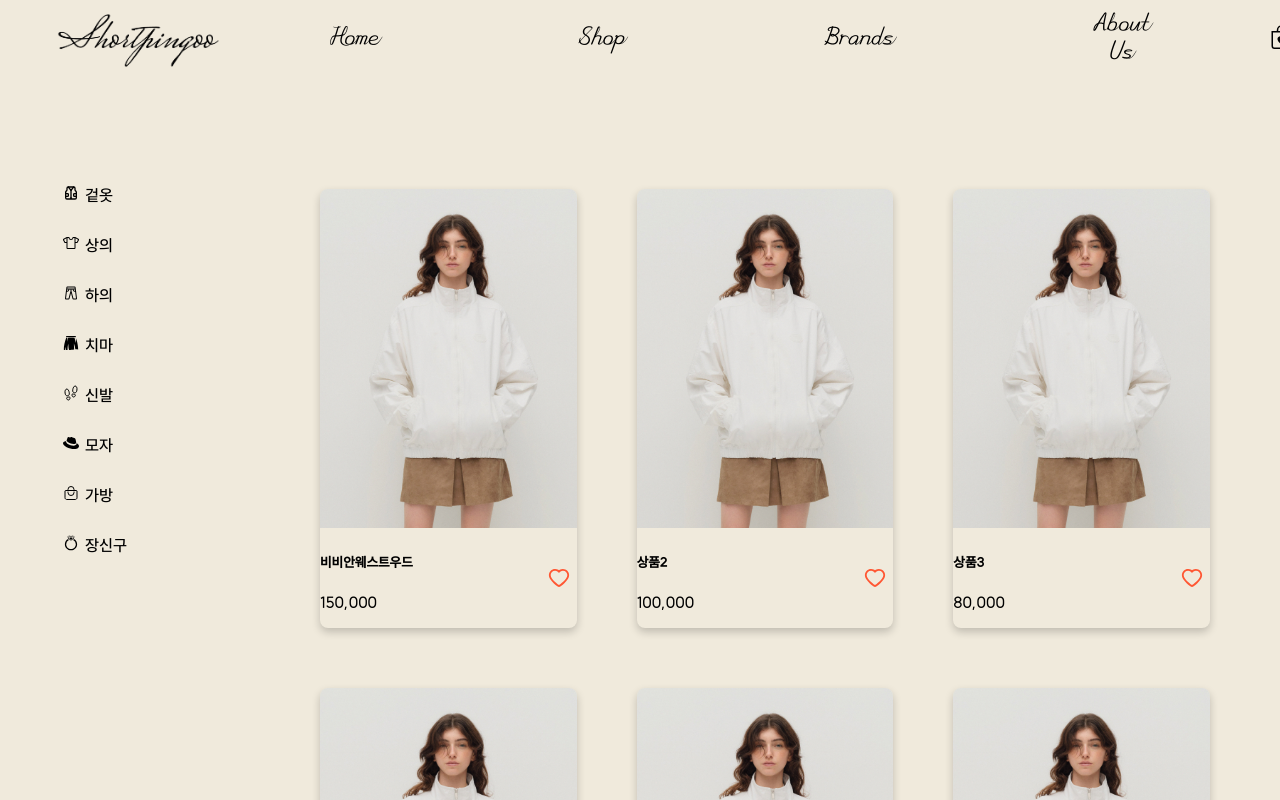
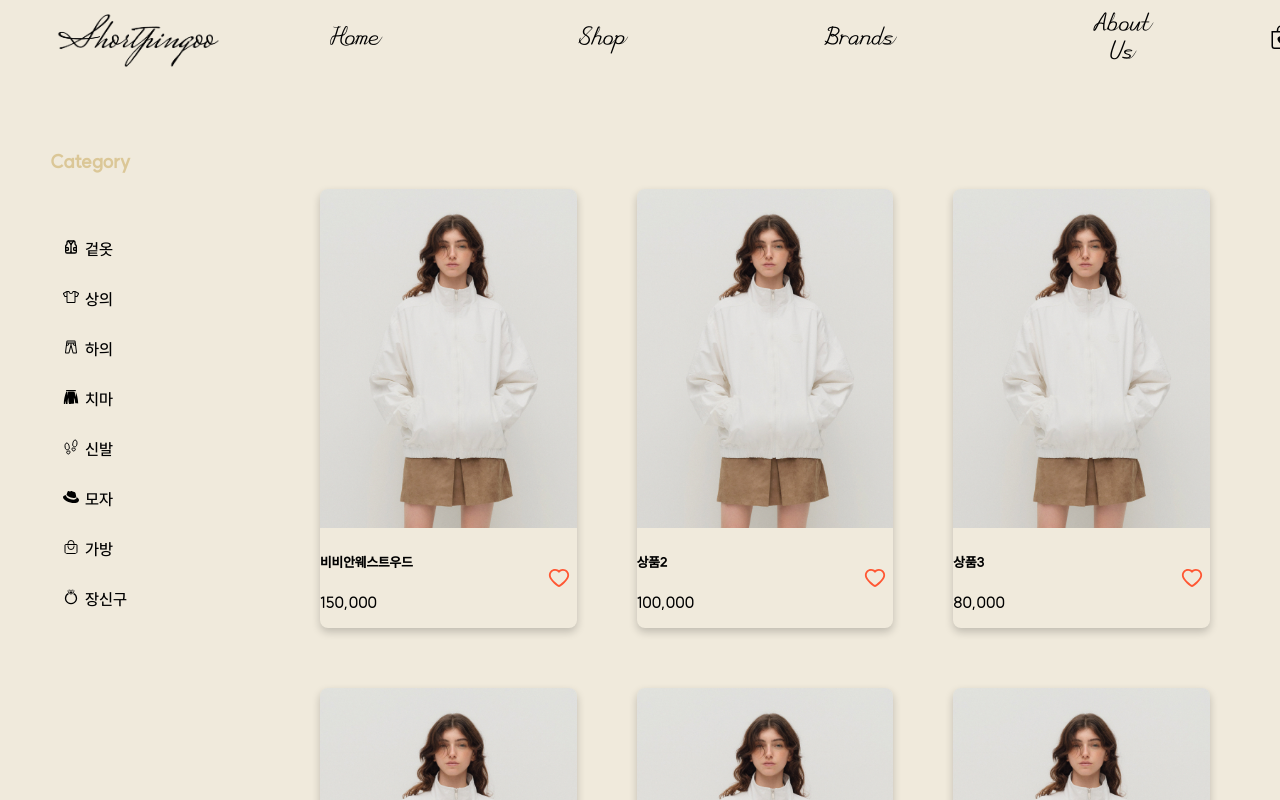
Before and after one commit to SK-Rookies-Final3/FrontEnd, a React (Create React App) app: page /pages/shop in a window 1280 px wide. Shown: the top 800 px of the page. Built offline with nearby package versions, Linux system fonts and the light colour scheme.

Commit message:
css fix: RF-57 <Shop페이지 sidebar 수정>

```diff
--- a/src/component/css/Shop.css
+++ b/src/component/css/Shop.css
@@ -1,3 +1,10 @@
+html, body {
+  margin: 0; /* 기본 마진 제거 */
+  padding: 0; /* 기본 패딩 제거 */
+  height: 100%; /* 전체 높이 설정 */
+  background-color: #F0EADC; /* 배경색 설정 */
+}
+
 .shop-container {
   display: flex;
   flex-direction: row;
@@ -20,7 +27,7 @@
 }
 
 .shop-sidebar:hover {
-  width: 260px;
+  width: 220px;
 }
 
 .shop-sidebar .logo {
@@ -34,11 +41,17 @@
   font-size: 1.15rem;
   font-weight: 600;
   margin-left: 15px;
-  display: none;
+  margin-left: 50px;
+  /* display: none; */
 }
 
 .shop-sidebar:hover .logo h2 {
   display: block;
+}
+
+.shop-sidebar:hover li {
+  width: 120px;
+  height: 50px;
 }
 
 .shop-links {
```
